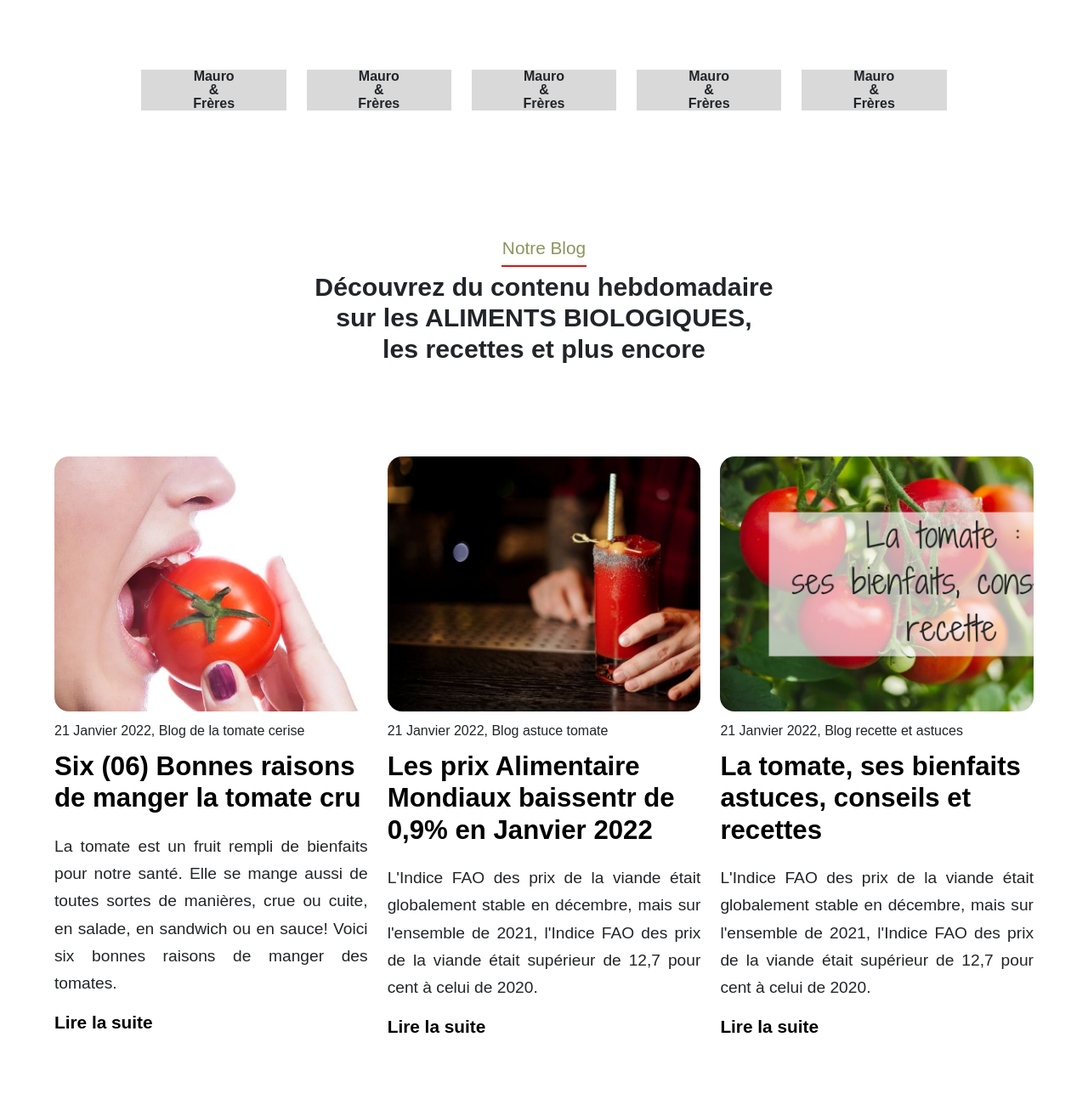
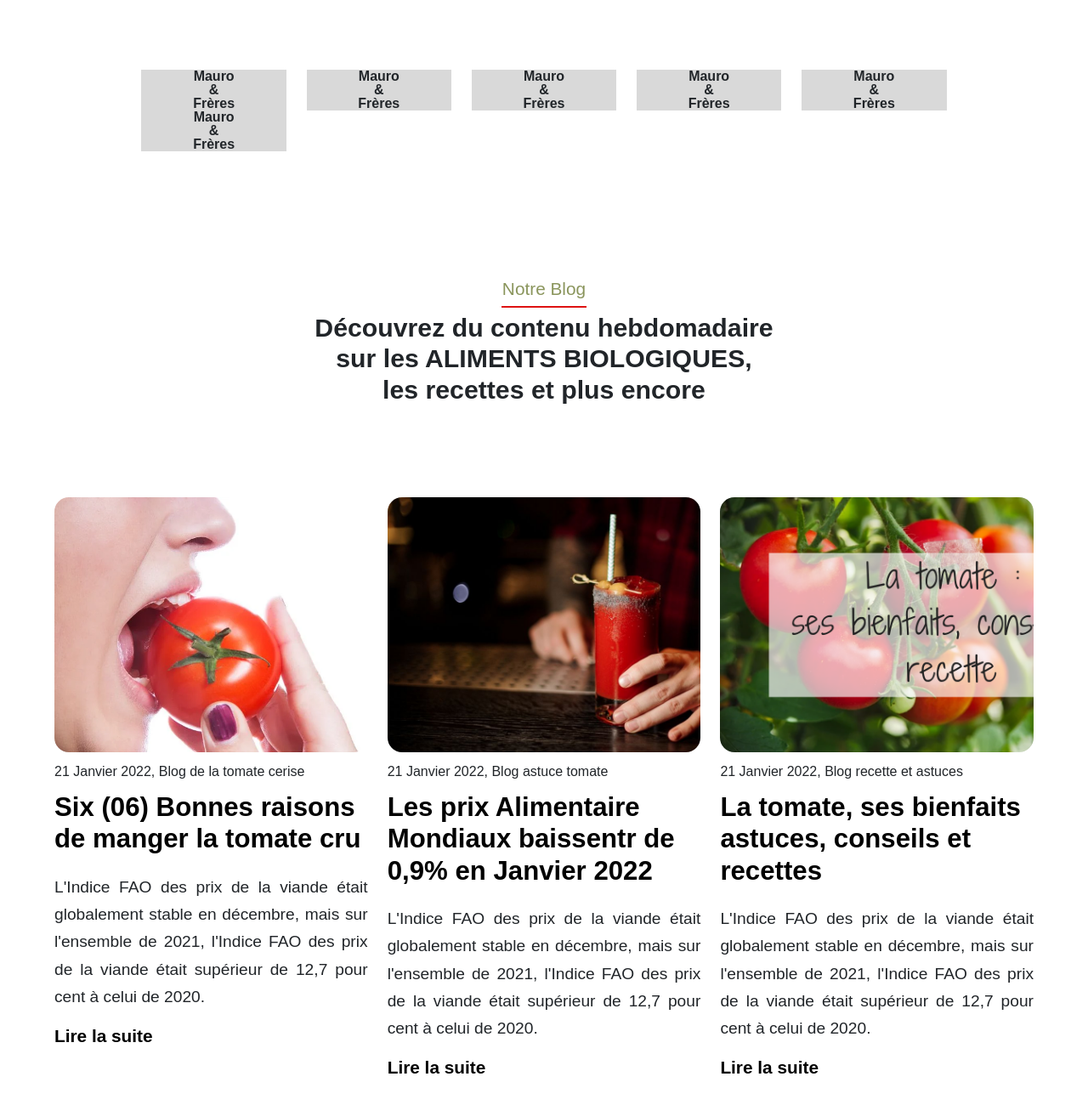
Before and after one commit to Joel-kouame/Mauro-et-freres, a plain HTML site: page index.html in a window 1280 px wide. Shown: the part 6280-7580 px from the top of the page at 85% size. Drawn offline with nearby package versions, Linux system fonts and the light colour scheme.

Commit message:
Update index.html

```diff
--- a/index.html
+++ b/index.html
@@ -3,10 +3,11 @@
 <head>
   <meta charset="UTF-8">
   <meta http-equiv="X-UA-Compatible" content="IE=edge">
+  <link rel="icon" href="IMG/pexels-any-lane-5945900.jpg" type="image/jpg">
   <meta name="viewport" content="width=device-width, initial-scale=1.0">
   <link href="https://cdn.jsdelivr.net/npm/bootstrap@5.0.2/dist/css/bootstrap.min.css" rel="stylesheet" integrity="sha384-EVSTQN3/azprG1Anm3QDgpJLIm9Nao0Yz1ztcQTwFspd3yD65VohhpuuCOmLASjC" crossorigin="anonymous">
   <link rel="stylesheet" href="CSS/style.css">
-  <title>Document</title>
+  <title>Mauro_&_freres</title>
 </head>
 <body>
     <!-- header de la page -->
@@ -309,6 +310,9 @@
             <aside class="boite_logo">
                 <b>Mauro<br/>&<br/>Frères</b>
             </aside>
+            <aside class="boite_logo">
+                <b>Mauro<br/>&<br/>Frères</b>
+            </aside>
         </section>
     </section>
     <!-- neuviemme section -->
@@ -323,8 +327,7 @@
                 <section class="imageblog"></section>
                 <span class="date">21 Janvier 2022,  Blog de la tomate cerise</span>
                 <h3>Six (06) Bonnes raisons de manger la tomate cru</h3>
-                <p>La tomate est un fruit rempli de bienfaits pour notre santé. Elle se mange aussi de toutes sortes de manières, crue ou cuite, en salade, en sandwich ou en sauce! Voici six bonnes raisons de manger des tomates.
-                </p>
+                <p>L'Indice FAO des prix de la viande était globalement stable en décembre, mais sur l'ensemble de 2021, l'Indice FAO des prix de la viande était supérieur de 12,7 pour cent à celui de 2020.</p>
                 <a href="#">Lire la suite</a>
             </aside>
             <aside class="blog">
```
